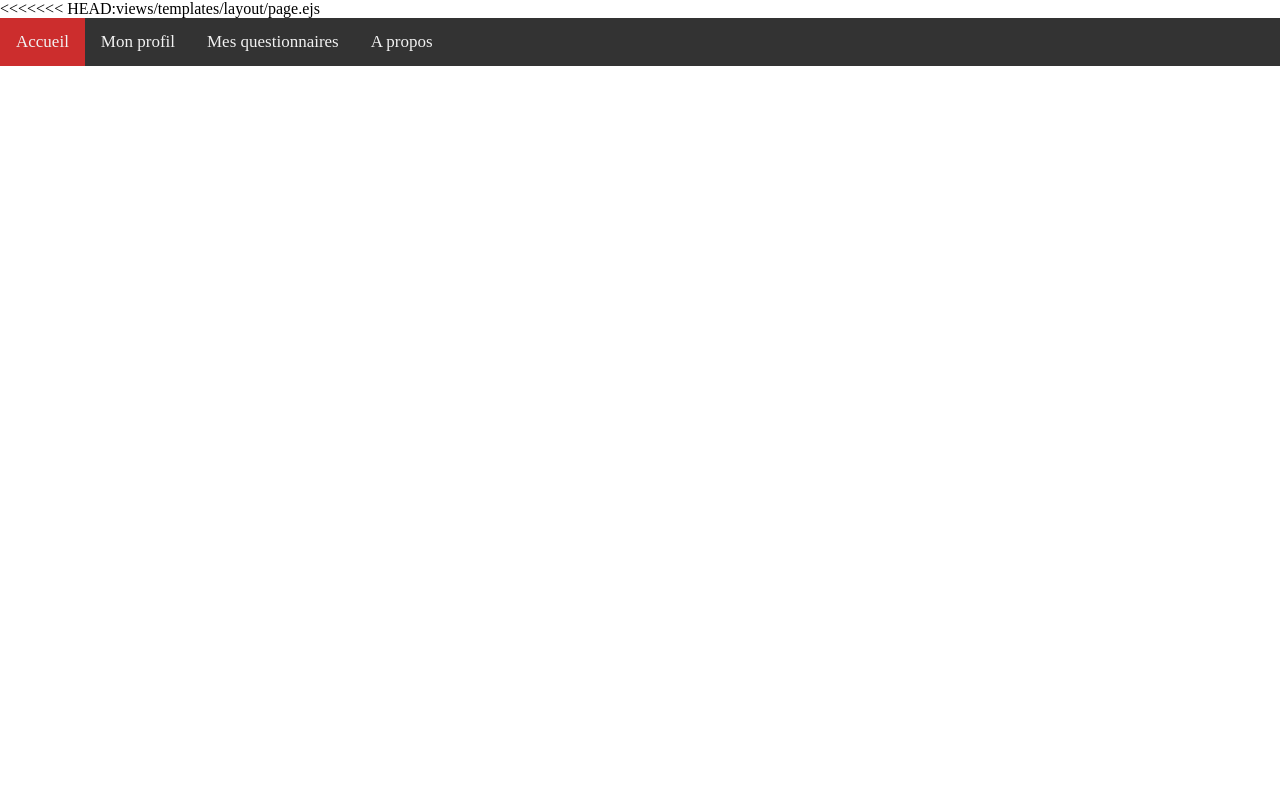
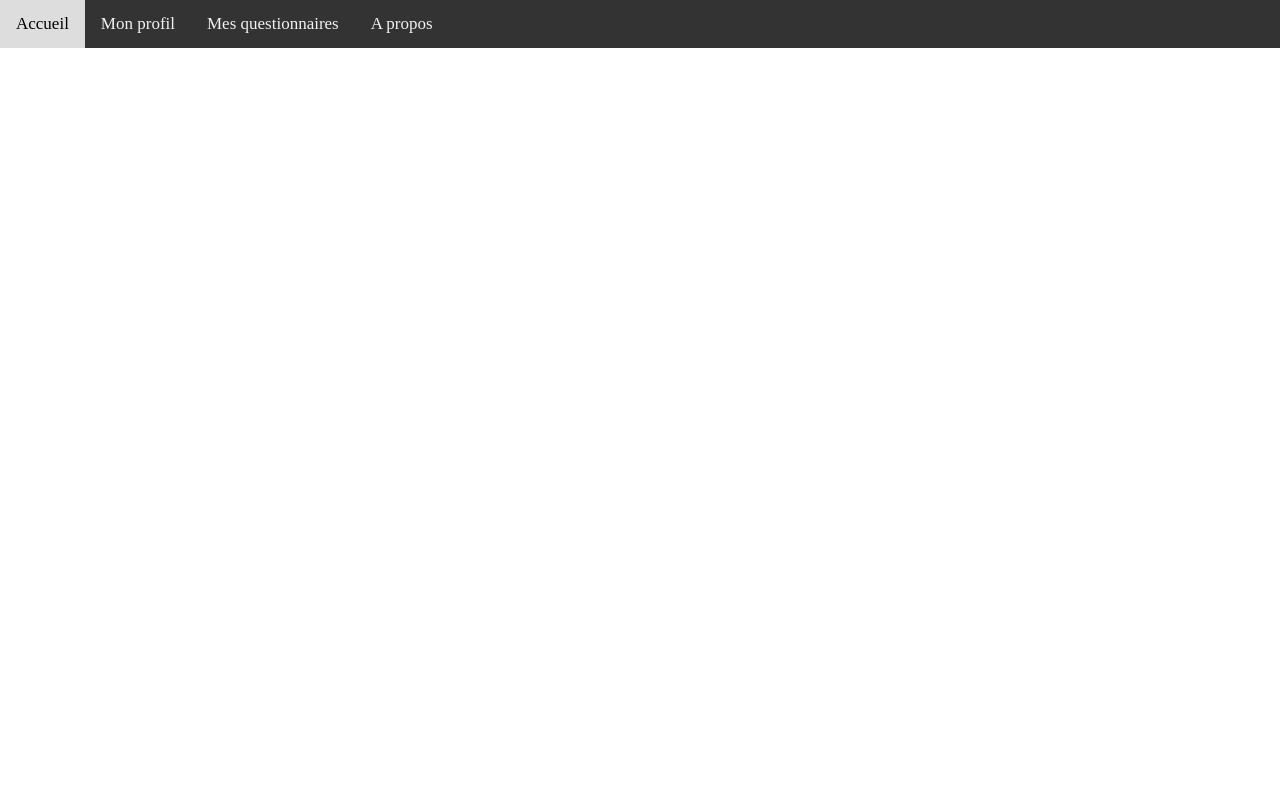
Before and after one commit to DragonSkyMine/Chawarma, a Node project: template views/templates/layout/page.ejs in a window 1280 px wide. Run offline with Node 20 templates, Linux system fonts and the light colour scheme; the template is opened without the code that fills it: most values are stand-ins (such as "Sample title", 1, 10 or a date in 2020); some libraries are stand-ins or nearby versions.

Commit message:
Reorganisation

```diff
--- a/views/templates/layout/page.ejs
+++ b/views/templates/layout/page.ejs
@@ -1,4 +1,3 @@
-<<<<<<< HEAD:views/templates/layout/page.ejs
 <!DOCTYPE html>
 
 <html lang="en">
```
Also changed, not shown: views/accueil.ejs (renamed from views/templates/accueil.ejs), views/index.ejs (renamed from views/templates/index.ejs).
